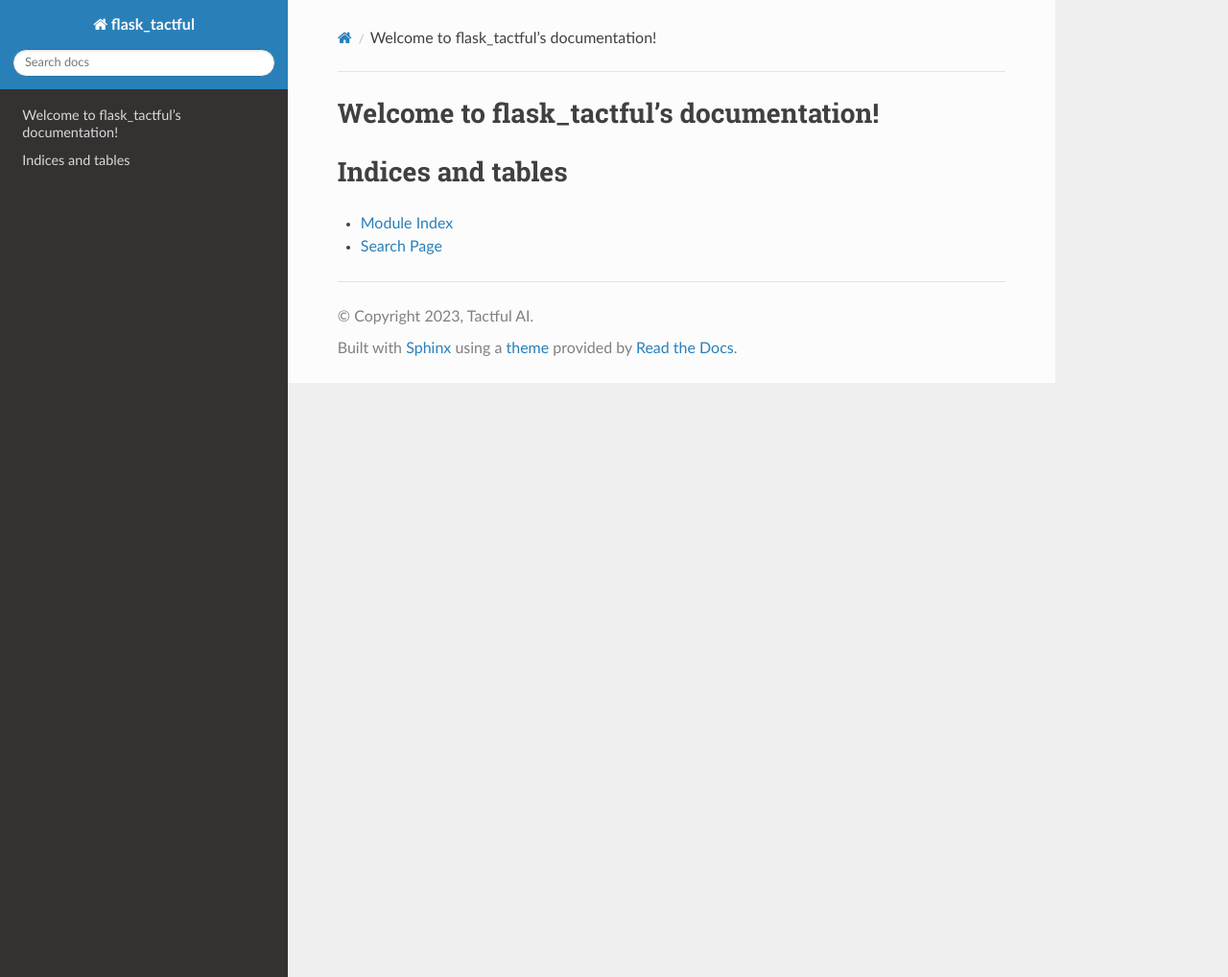
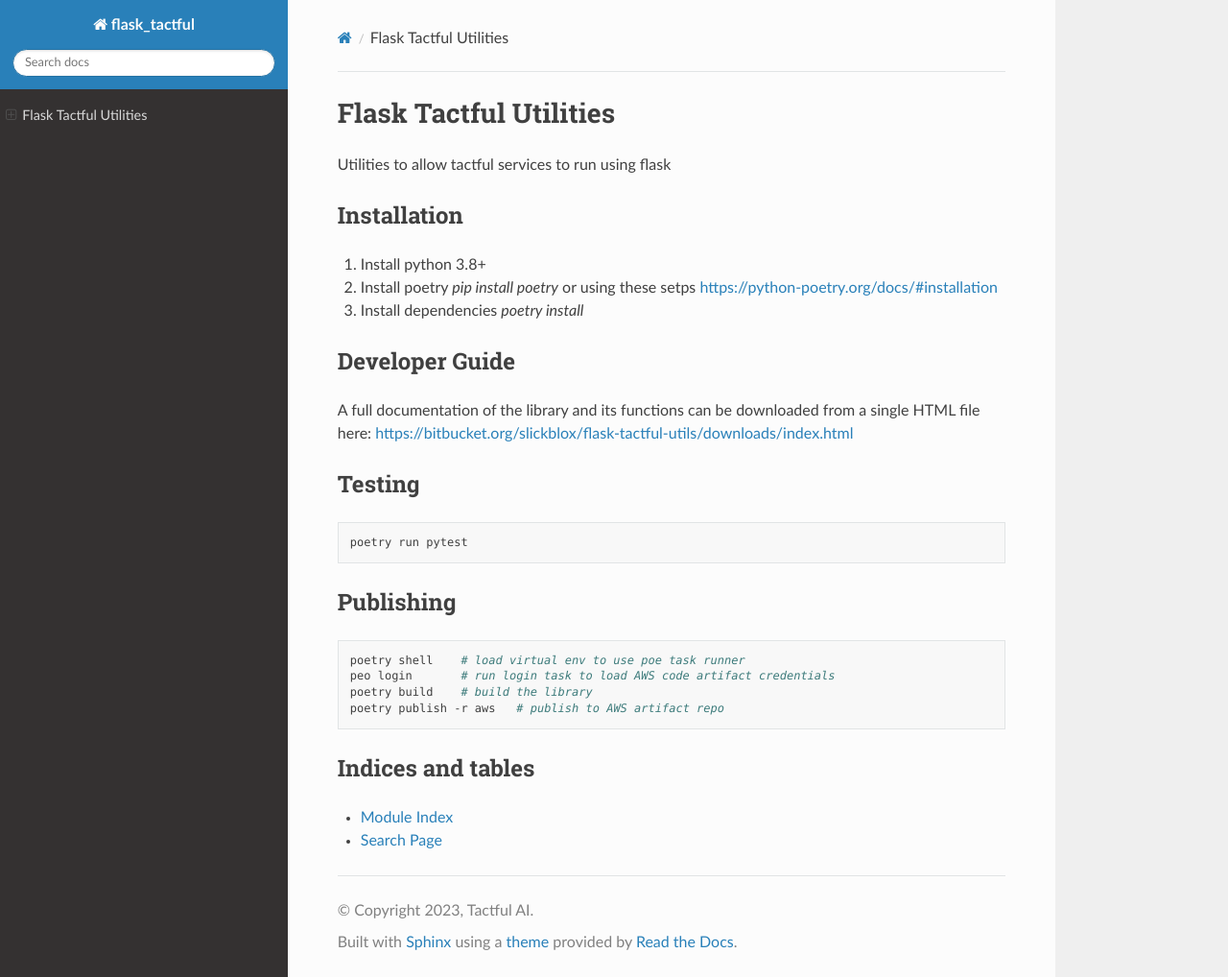
Before and after one commit to Ahmed-Fathy17/flask-tactful-utils-public, a Sphinx documentation site: the page built from sphinx/index.rst, in a window 1280 px wide and 1018 px high. Shown: the whole window at 96% size. Built offline with Sphinx 7.4.7 and the Read the Docs theme 2.0.0, drawn with Linux system fonts in a browser that asks for light colours; pages that are not in the unit, such as notebooks, are missing from menus.

Commit message:
added Readme to the documentation

```diff
--- /dev/null
+++ b/README.rst
@@ -0,0 +1,36 @@
+=======================
+Flask Tactful Utilities
+=======================
+
+Utilities to allow tactful services to run using flask
+
+Installation
+============
+
+1. Install python 3.8+
+2. Install poetry `pip install poetry` or using these setps https://python-poetry.org/docs/#installation
+3. Install dependencies `poetry install`
+
+Developer Guide
+===============
+
+A full documentation of the library and its functions can be downloaded from a single HTML file here:
+https://bitbucket.org/slickblox/flask-tactful-utils/downloads/index.html
+
+Testing
+==========
+
+.. code-block:: bash
+
+    poetry run pytest
+
+
+Publishing
+==========
+
+.. code-block:: bash
+
+    poetry shell    # load virtual env to use poe task runner
+    peo login       # run login task to load AWS code artifact credentials
+    poetry build    # build the library
+    poetry publish -r aws   # publish to AWS artifact repo
--- a/pyproject.toml
+++ b/pyproject.toml
@@ -47,6 +47,7 @@ login = { shell = "export CODEARTIFACT_AUTH_TOKEN=`aws codeartifact get-authoriz
 #doc = "pdoc flask_tactful  --no-show-source --docformat google"
 doc= { shell = "make zundler" }
 
+
 [[tool.poetry.source]]
 name = "aws"
 url = "https://tactful-409160330780.d.codeartifact.eu-west-1.amazonaws.com/pypi/ucx-pip/simple/"
--- a/sphinx/index.rst
+++ b/sphinx/index.rst
@@ -3,10 +3,7 @@
    You can adapt this file completely to your liking, but it should at least
    contain the root `toctree` directive.
 
-Welcome to flask_tactful's documentation!
-=========================================
-
-
+.. include:: ../README.rst
 
 .. toctree::
    :maxdepth: 5
@@ -16,6 +13,7 @@ Welcome to flask_tactful's documentation!
 
 
 
+
 Indices and tables
 ==================
 
```
Also changed, not shown: README.md (deleted, +0 -25 lines).
